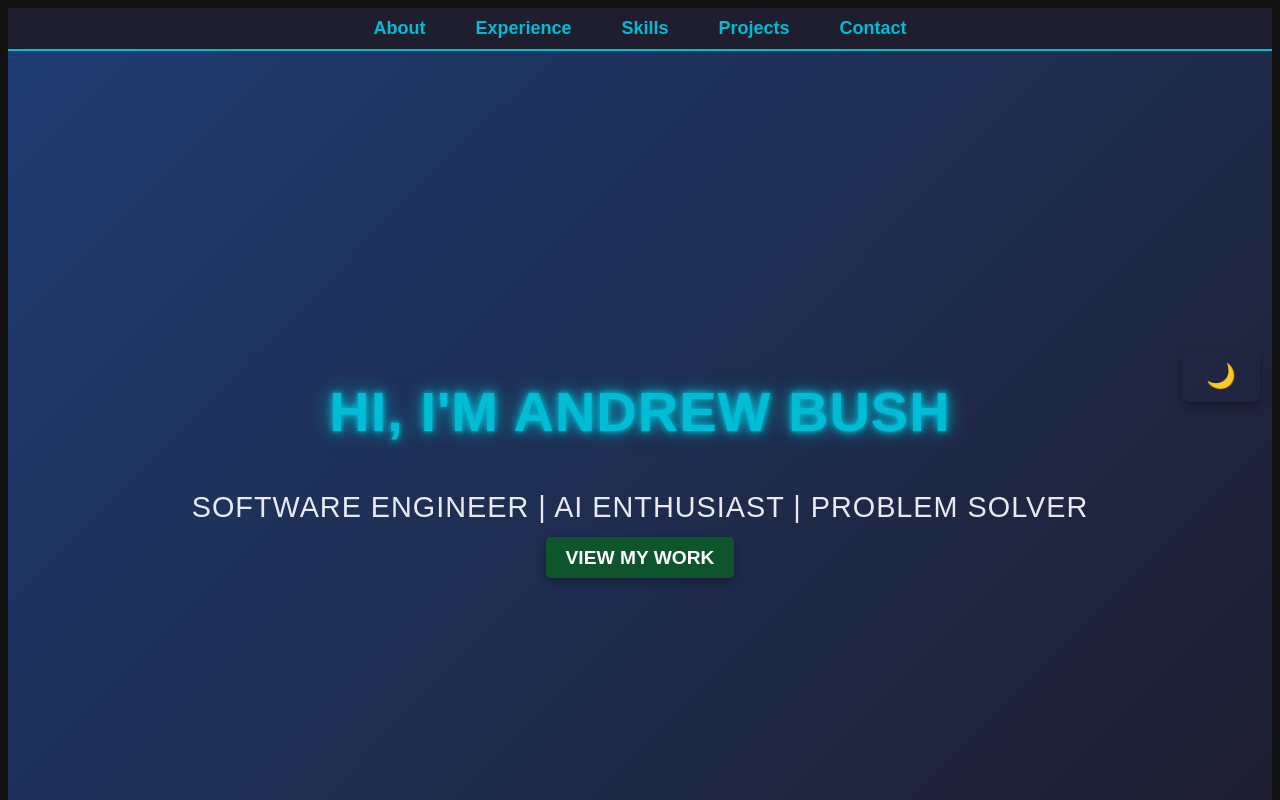
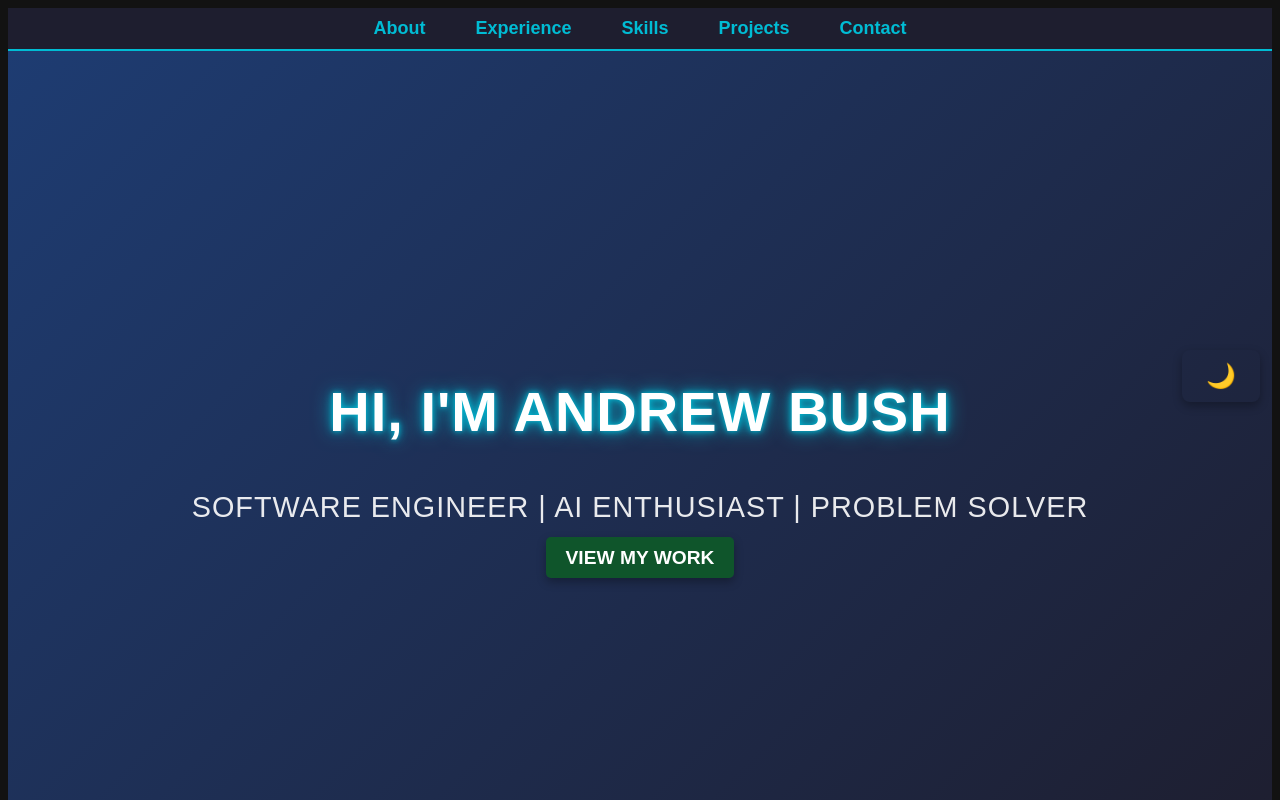
Before and after one commit to drewbush1990/interactive-resume, a React (Create React App) app: page / in a window 1280 px wide. Shown: the top 800 px of the page. Built offline with nearby package versions, Linux system fonts and the light colour scheme.

Commit message:
Implement glowing text to white.

```diff
--- a/src/index.css
+++ b/src/index.css
@@ -1,7 +1,7 @@
 :root {
   --background-color: #121212;
   --text-color: #ffffff;
-  --accent-color: #00bcd4;
+  --accent-color: #ffffff;
   --button-bg-color: #0f552b;
   --button-hover-bg-color: #117b42;
   --card-bg-color: #222;
```
